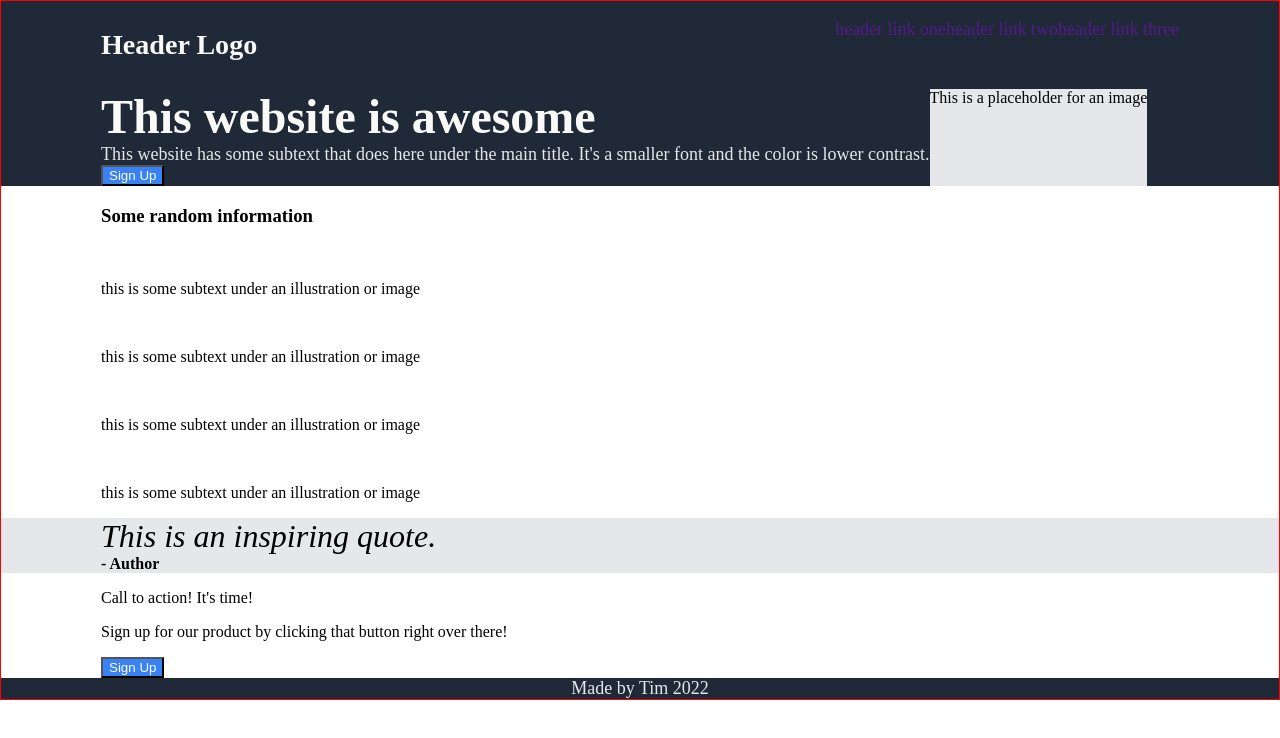
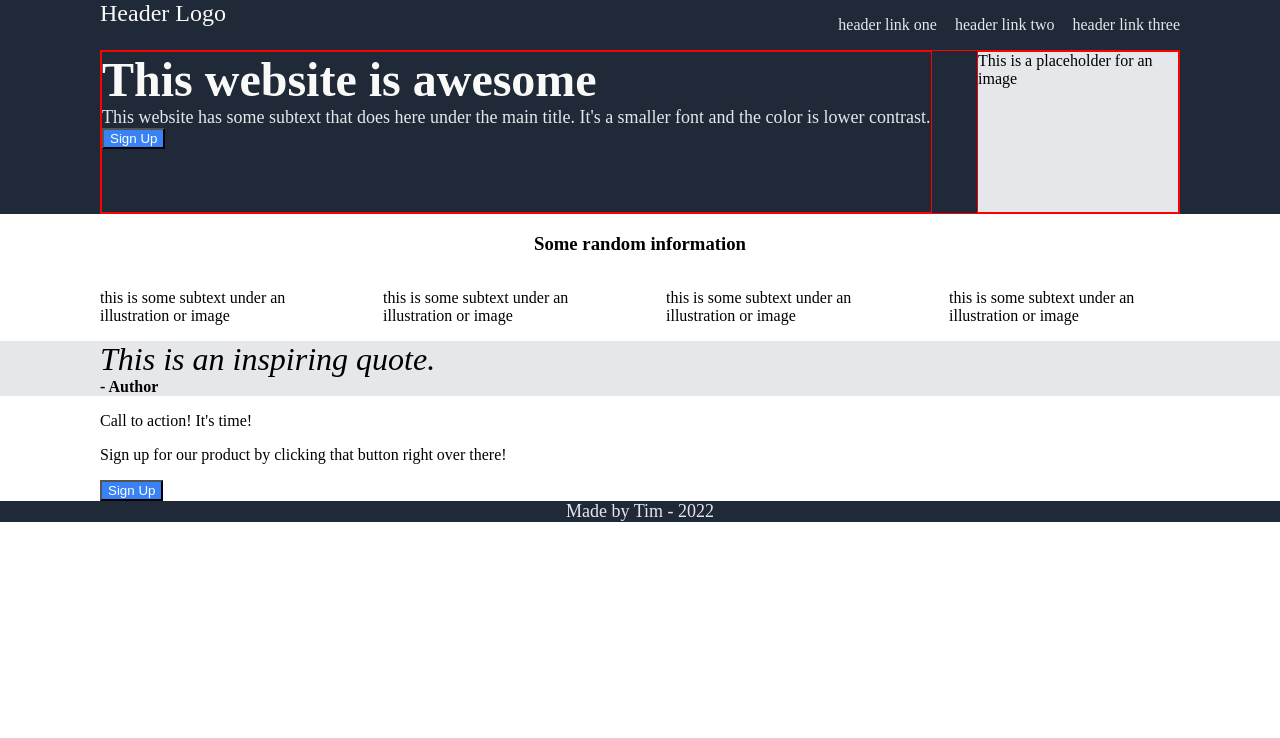
Before and after one commit to tim-mackenzie1/landing-page, a plain HTML site: page index.html in a window 1280 px wide. Drawn offline with Linux system fonts and the light colour scheme.

Commit message:
touch up header bar (links)

```diff
--- a/index.html
+++ b/index.html
@@ -10,12 +10,10 @@
 <body>
 
     <div class="one">
-        <div class="top items">
+        <div class="top">
             <div class="header">
 
-                <div class=logo>
-                    <h3> Header Logo</h3>
-                </div>
+                <div class=logo>Header Logo</div>
 
                 <ul>
                     <li><a href="">header link one</a></li>
@@ -44,20 +42,20 @@
             <h3>Some random information</h3>
 
             <div class="items">
-                <div class="item">
-                    <img src="">
+                <div class="item-one">
+                    <!-- <img src=""> -->
                     <p>this is some subtext under an illustration or image</p>
                 </div>
-                <div class="item">
-                    <img src="">
+                <div class="item-two">
+                    <!-- <img src=""> -->
                     <p>this is some subtext under an illustration or image</p>
                 </div>
-                <div class="item">
-                    <img src="">
+                <div class="item-three">
+                    <!-- <img src=""> -->
                     <p>this is some subtext under an illustration or image</p>
                 </div>
-                <div class="item">
-                    <img src="">
+                <div class="item-four">
+                    <!-- <img src=""> -->
                     <p>this is some subtext under an illustration or image</p>
                 </div>
 
@@ -83,6 +81,6 @@
         </div>
     </div>
 
-    <div class="footer">Made by Tim  2022</div>
+    <div class="footer">Made by Tim - 2022</div>
 </body>
 </html>
--- a/styles.css
+++ b/styles.css
@@ -6,8 +6,6 @@ body{
     display: flex;
     flex-direction: column;
     margin: 0;
-    border: 1px solid red;
-    height: auto;
 }
 
 .one,
@@ -28,8 +26,7 @@ body{
 }
 
 .smol,
-.footer,
-ul {
+.footer {
     font-size: 18px;
     color:#e5e7eb;
 }
@@ -37,6 +34,7 @@ ul {
 .logo {
     font-size: 24px;
     color:#F9FAF8;
+    padding-top: 0;
 }
 
 .header {
@@ -48,28 +46,41 @@ ul {
     list-style: none;
     padding-left: 0;
     display: flex;
+    gap: 18px;
 }
 
 a {
     text-decoration: none;
+    color:#e5e7eb;
 }
 
 .hero {
     display: flex;
+    justify-content: space-between;
+    border: 1px red solid;
 }
+
+.hero-left {
+    border: 1px red solid;
+}
+
 .hero-title {
     font-size: 48px;
     font-weight:bolder;
     color: #f9faf8;
 }
 
+.hero-right{
+    Display:flex;
+    background-color:#E5E7EB;
+    height: 160px;
+    width: 200px;
+    border: 1px red solid;
+}
+
 button {
     background-color: #3882f6;
     color: white;
-}
-
-.hero-right{
-    background-color:#E5E7EB;
 }
 
 .quote-text {
@@ -86,3 +97,15 @@ button {
     flex-direction:column;
     align-items: center;
 }
+
+.rando {
+    display:flex;
+    flex-direction: column;
+    align-items: center;
+}
+
+.items {
+    display: flex;
+    gap: 52px;
+
+}
```
